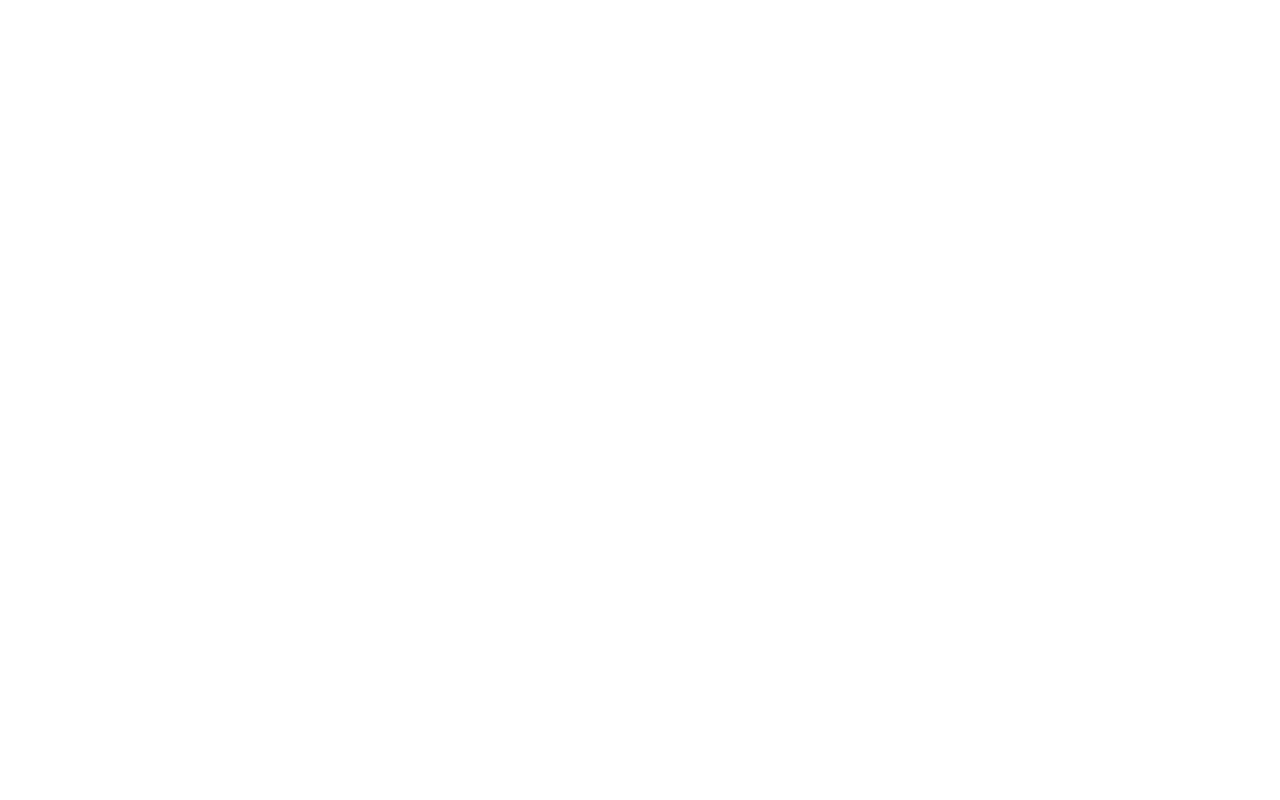
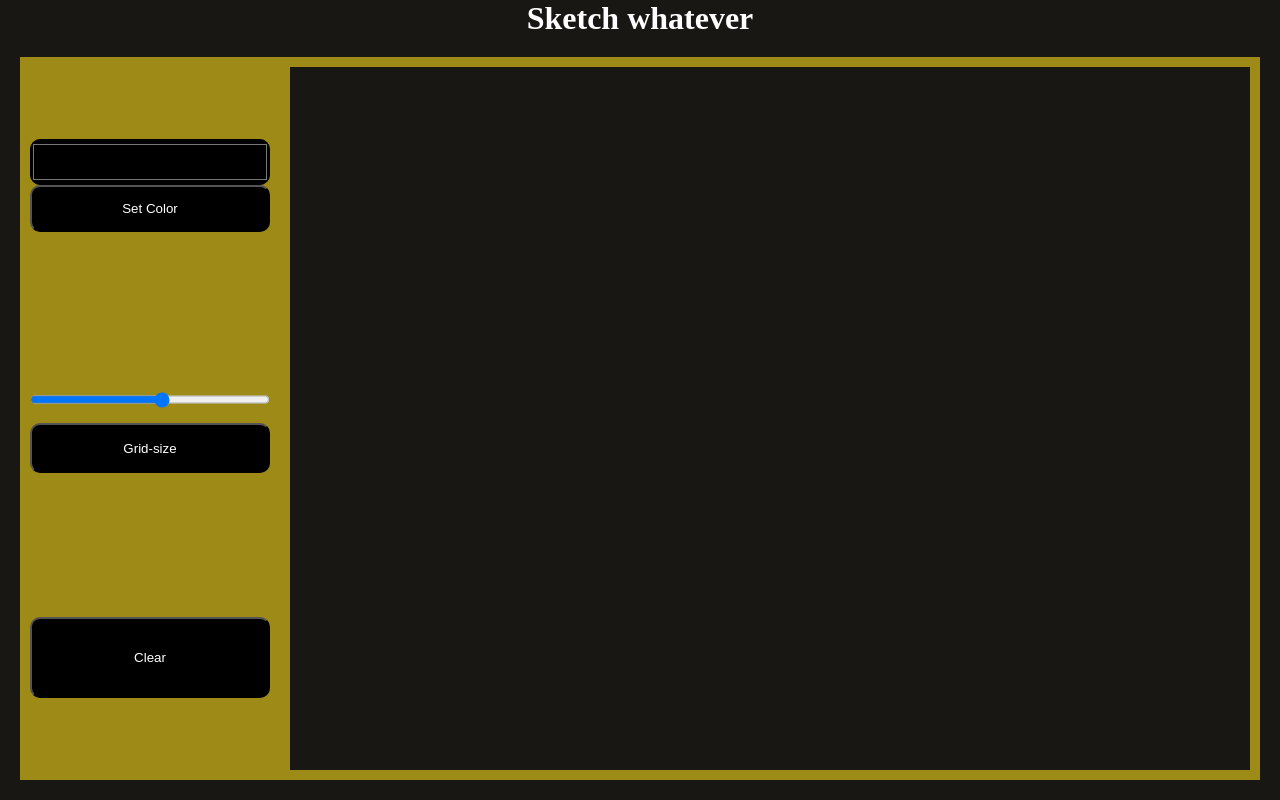
Before and after one commit to pickordian/Etch-a-Sketch, a plain HTML site: page index.html in a window 1280 px wide. Drawn offline with Linux system fonts and the light colour scheme.

Commit message:
Set up inital html, css layout , and js file

```diff
--- a/index.html
+++ b/index.html
@@ -1,17 +1,37 @@
 <!DOCTYPE html>
 <html lang="en">
+
 <head>
     <meta charset="UTF-8">
     <meta http-equiv="X-UA-Compatible" content="IE=edge">
     <meta name="viewport" content="width=device-width, initial-scale=1.0">
-    <link href="style.css">
-    <title>Odin practice</title>
+    <link rel="stylesheet" href="style.css">
+    <title>Etch-a-Sketch</title>
 </head>
+
 <body>
+    <div class="page-container">
+        <h1 style="color:white;text-align:center"> Sketch whatever</h1>
+        <div class="sketch-container">
+            <div class="function-container">
+                <div class="function">
+                     <input class="function-comp" type="color">
+                     <button class="function-comp"> Set Color</button>
+                </div>
+                <div class="function">
+                <input class="function-comp" type="range" min="1" max="10">
+                <button class="function-comp"> Grid-size</button>
+                </div>
+                <div class="function">
+                <button class="function-comp">Clear</button>
+                </div>
 
-<footer>
+            </div>
+            <div class="grid-container"></div>
+        </div>
+    </div>
+    <header>
 
-</footer>
 </body>
 
 </html>
--- a/style.css
+++ b/style.css
@@ -1,4 +1,49 @@
-footer{
-    color:rgb(16, 59, 97);
-    display: flex;
+*{
+    margin: 0;
+    padding: 0;
 }
+.page-container{
+    background-color: rgb(24, 23, 20);
+    height: 100vh;
+    flex-direction: column;
+    display:flex;
+}
+.sketch-container{
+    margin: 20px;
+    background-color:rgb(158, 138, 23);
+    flex:auto;
+    display:flex;
+}
+.function-container{
+     flex: 1 1 20%;
+     margin: 10px;
+     display:flex;
+     background-color: rgb(158, 138, 23);
+     flex-direction: column;
+     justify-content: space-between
+}
+.function{
+    margin-top: 30%;
+    margin-bottom: 30%;
+    background-color: rgb(158, 138, 23);
+    border-color: rgb(0, 0,0);
+    border-radius: 10px;
+    color:white;
+    flex: auto;
+    display:flex;
+    flex-direction: column;
+}
+.function-comp{
+    border-radius: 10px;
+    height: 100%;
+    width: 100%;
+    flex: auto;
+    color: white;
+    background-color: black;
+
+}
+.grid-container{
+    margin: 10px;
+    background-color: rgb(24, 23, 20);
+    flex: 1 1 80%;
+}
```
Also changed, not shown: cat.jpg (added), script.js (added).
